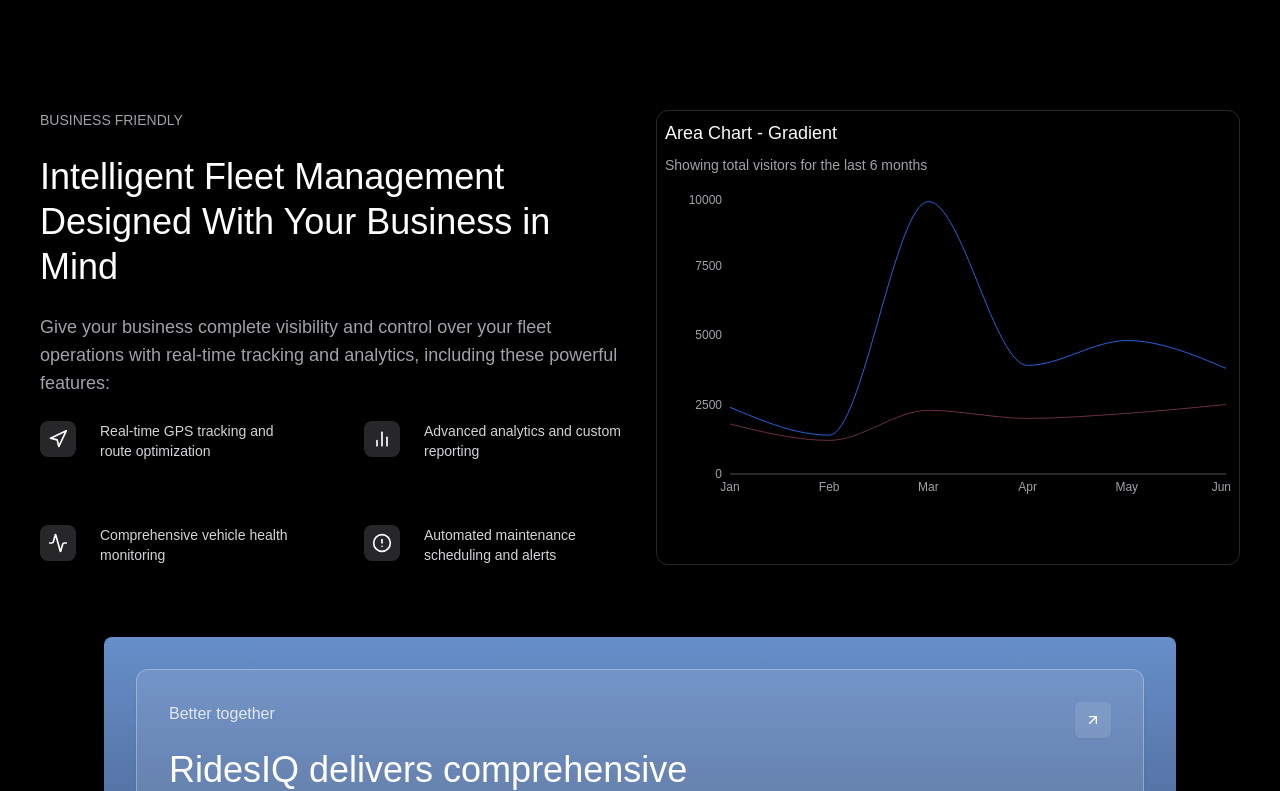
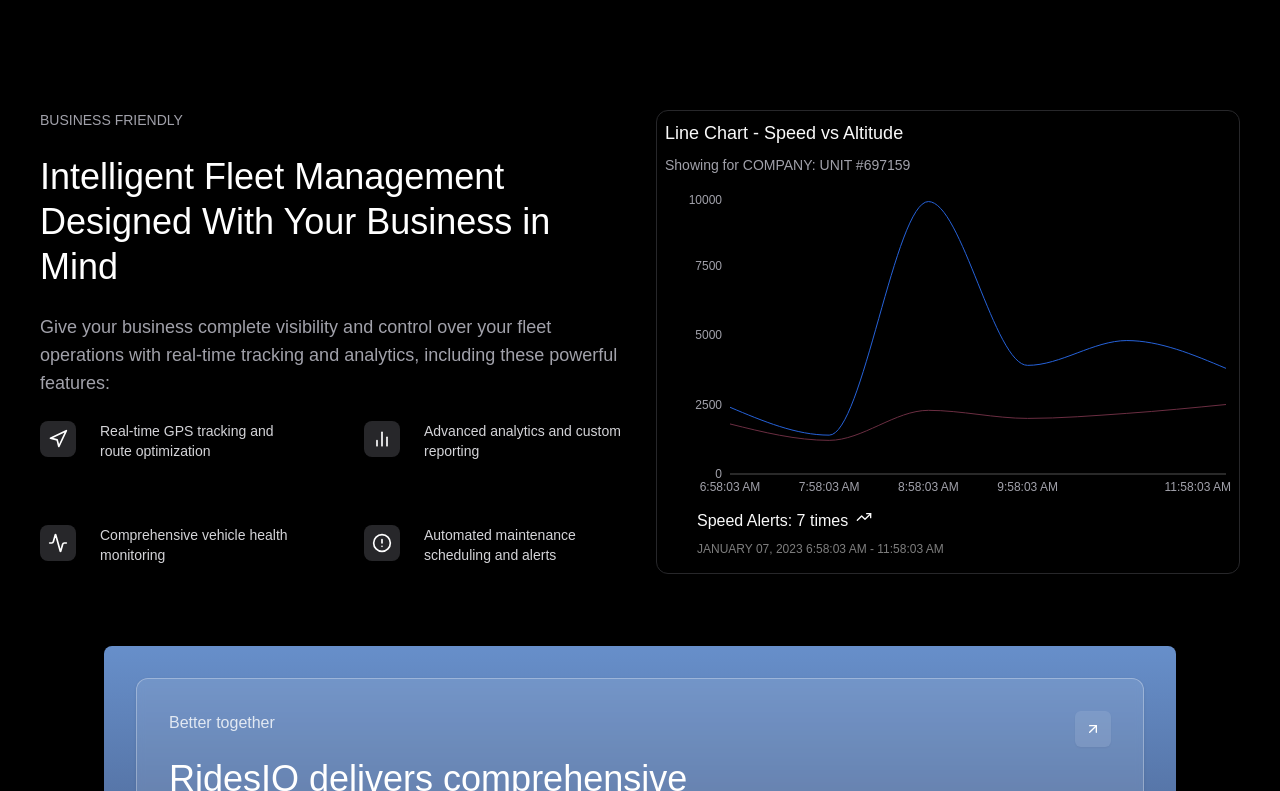
Before and after one commit to lakha-riq/ridesIQ-Landing, a Next.js app: page /solutions in a window 1280 px wide. Shown: the part 2309-3100 px from the top of the page. Built offline with nearby package versions, Linux system fonts and the light colour scheme.

Commit message:
LATEST COMMIT : ADDED SOLUTIONS CARD MOBILE VIEW THINGS

```diff
--- a/src/components/blocks/SolutionsCards.tsx
+++ b/src/components/blocks/SolutionsCards.tsx
@@ -1,4 +1,4 @@
-"use client";
+"use client"
 import React, { useState } from "react";
 import { motion } from "framer-motion";
 
@@ -74,7 +74,7 @@ function SolutionCards() {
 								<div className="mt-8 flex-grow">
 									<motion.h3
 										layout="position"
-										className="text-xl font-semibold mb-2 whitespace-nowrap"
+										className="text-xl font-semibold mb-2 whitespace-nowrap text-wrap"
 										animate={{
 											opacity: hoveredCard === null || hoveredCard === card.id ? 1 : 0,
 										}}
@@ -88,7 +88,7 @@ function SolutionCards() {
 											y: hoveredCard === card.id ? 0 : 20,
 										}}
 										transition={{ duration: 0.3 }}
-										className="text-sm"
+										className="text-sm md:block hidden"
 									>
 										{card.items.map((item, index) => (
 											<ListElm
@@ -97,6 +97,15 @@ function SolutionCards() {
 											/>
 										))}
 									</motion.ul>
+									{/* Mobile list - always visible */}
+									<ul className="text-sm md:hidden block space-y-2">
+										{card.items.map((item, index) => (
+											<ListElm
+												key={index}
+												text={item}
+											/>
+										))}
+									</ul>
 								</div>
 							</motion.div>
 						</motion.div>
--- a/src/components/custom/InteractiveChart.tsx
+++ b/src/components/custom/InteractiveChart.tsx
@@ -1,14 +1,14 @@
 "use client";
 
 import { Area, AreaChart, ResponsiveContainer, XAxis, YAxis } from "recharts";
-import { Activity, AlertCircle, BarChart2, Navigation } from "lucide-react";
+import { Activity, AlertCircle, BarChart2, Navigation, TrendingUp } from "lucide-react";
 import { Card } from "@/components/ui/card";
 import { ChartContainer, ChartTooltip, ChartTooltipContent } from "@/components/ui/chart";
 
 interface ChartData {
-	month: string;
-	visitors: number;
-	customers: number;
+	time: string;
+	speed: number;
+	altitude: number;
 }
 
 interface ChartConfig {
@@ -24,21 +24,21 @@ interface Feature {
 }
 
 const data: ChartData[] = [
-	{ month: "Jan", visitors: 2400, customers: 1800 },
-	{ month: "Feb", visitors: 1398, customers: 1210 },
-	{ month: "Mar", visitors: 9800, customers: 2290 },
-	{ month: "Apr", visitors: 3908, customers: 2000 },
-	{ month: "May", visitors: 4800, customers: 2181 },
-	{ month: "Jun", visitors: 3800, customers: 2500 },
+	{ time: "6:58:03 AM", speed: 2400, altitude: 1800 },
+	{ time: "7:58:03 AM", speed: 1398, altitude: 1210 },
+	{ time: "8:58:03 AM", speed: 9800, altitude: 2290 },
+	{ time: "9:58:03 AM", speed: 3908, altitude: 2000 },
+	{ time: "10:58:03 AM", speed: 4800, altitude: 2181 },
+	{ time: "11:58:03 AM", speed: 3800, altitude: 2500 },
 ];
 
 const chartConfig: ChartConfig = {
-	visitors: {
-		label: "Visitors",
+	speed: {
+		label: "Speed",
 		color: "hsl(220, 70%, 50%)",
 	},
-	customers: {
-		label: "Customers",
+	altitude: {
+		label: "Altitude",
 		color: "hsl(340, 40%, 30%)",
 	},
 };
@@ -65,9 +65,9 @@ const features: Feature[] = [
 const ChartSection = () => (
 	<Card className="bg-black border-zinc-800">
 		<div className="p-6 sm:p-2">
-			<h3 className="text-lg font-medium mb-2">Area Chart - Gradient</h3>
-			<p className="text-sm text-zinc-400 mb-4">Showing total visitors for the last 6 months</p>
-			<div className="max-h-[300px]">
+			<h3 className="text-lg font-medium mb-2">Line Chart - Speed vs Altitude</h3>
+			<p className="text-sm text-zinc-400 mb-4">Showing for COMPANY: UNIT #697159</p>
+			<div className="max-h-[500px]">
 				<ChartContainer config={chartConfig}>
 					<ResponsiveContainer
 						width="100%"
@@ -76,7 +76,7 @@ const ChartSection = () => (
 						<AreaChart data={data}>
 							<defs>
 								<linearGradient
-									id="visitors"
+									id="speed"
 									x1="0"
 									y1="0"
 									x2="0"
@@ -94,7 +94,7 @@ const ChartSection = () => (
 									/>
 								</linearGradient>
 								<linearGradient
-									id="customers"
+									id="altitude"
 									x1="0"
 									y1="0"
 									x2="0"
@@ -113,7 +113,7 @@ const ChartSection = () => (
 								</linearGradient>
 							</defs>
 							<XAxis
-								dataKey="month"
+								dataKey="time"
 								stroke="#525252"
 								tickLine={false}
 							/>
@@ -125,21 +125,27 @@ const ChartSection = () => (
 							<ChartTooltip content={<ChartTooltipContent />} />
 							<Area
 								type="monotone"
-								dataKey="visitors"
+								dataKey="speed"
 								stroke="hsl(220, 70%, 50%)"
 								fillOpacity={1}
-								fill="url(#visitors)"
+								fill="url(#speed)"
 							/>
 							<Area
 								type="monotone"
-								dataKey="customers"
+								dataKey="altitude"
 								stroke="hsl(340, 40%, 30%)"
 								fillOpacity={1}
-								fill="url(#customers)"
+								fill="url(#altitude)"
 							/>
 						</AreaChart>
 					</ResponsiveContainer>
 				</ChartContainer>
+				<div className="flex flex-col  gap-2 ">
+					<div className="mx-8  text-start flex  gap-2">
+						Speed Alerts: 7 times <TrendingUp className="w-4 h-4" />
+					</div>
+					<div className="mx-8  text-start flex  gap-2 text-xs uppercase mb-2 opacity-50">January 07, 2023 6:58:03 AM - 11:58:03 AM</div>
+				</div>
 			</div>
 		</div>
 	</Card>
```
